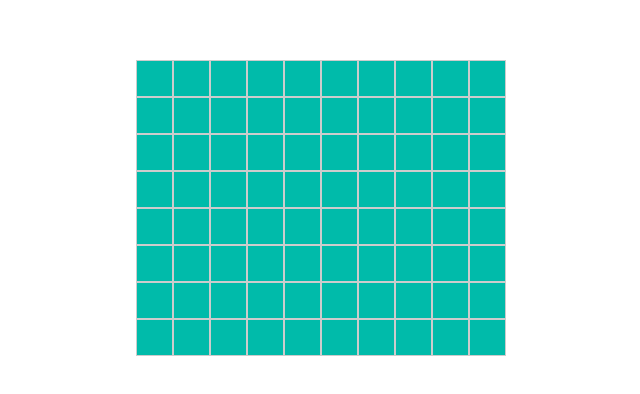
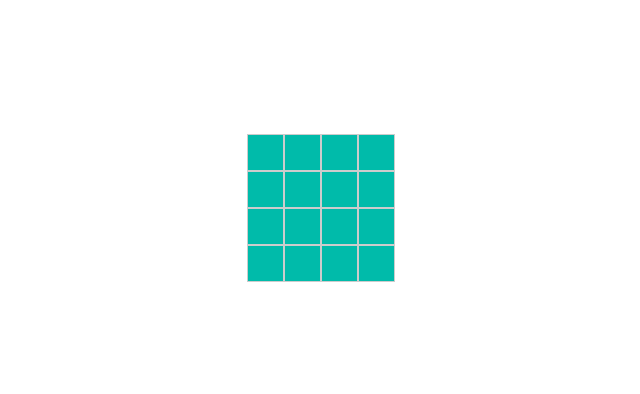
Before and after one commit to nascarsayan/react-stack, a Preact app in the folder mine-sweeper/: page / in a window 1280 px wide. Shown: the part 192-586 px from the top of the page, without its empty margins (319-959 px from the left). Built offline with nearby package versions, Linux system fonts and the light colour scheme.

Commit message:
game win alert

```diff
--- a/mine-sweeper/src/app.tsx
+++ b/mine-sweeper/src/app.tsx
@@ -12,17 +12,17 @@ export function App() {
 
   const [board, setBoard] = useState<Array<Array<Cell>>>([])
 
-  const [isGameOver, setIsGameOver] = useState<boolean>(false)
+  const [isGameDone, setIsGameDone] = useState<boolean>(false)
 
   useEffect(() => {
     createBoard()
   }, [])
 
-  let numRows = 8
-  let numCols = 10
+  let numRows = 4
+  let numCols = 4
 
   function getMineCells() {
-    let totalMines = 8 // (numRows * numCols) / 6
+    let totalMines = 2 // (numRows * numCols) / 6
 
     let allCells = (new Array(numRows * numCols)).fill(0).map(
       (_, i) => i
@@ -106,9 +106,19 @@ export function App() {
     }
   }
 
+  function isGameWon(board: Cell[][]) {
+    for (let i = 0; i < numRows; i++) {
+      for (let j = 0; j < numCols; j++) {
+        if (board[i][j].isRevealed) continue
+        if (!board[i][j].isMine) return false
+      }
+    }
+    return true
+  }
+
   function handleCellClick(i: number, j: number) {
 
-    if (isGameOver) return;
+    if (isGameDone) return;
 
     let newBoard = [...board]
 
@@ -122,14 +132,21 @@ export function App() {
       //   }
       // }
 
-      setIsGameOver(true);
+      setIsGameDone(true);
     } else {
       if (newBoard[i][j].mineCount == 0) {
         revealRecursive(i, j, newBoard)
       }
+
     }
 
     newBoard[i][j].isRevealed = true
+
+    let hasWon = isGameWon(newBoard)
+    if (hasWon) {
+      alert("You've won! 🎉")
+      setIsGameDone(true)
+    }
 
     setBoard(newBoard)
   }
@@ -138,7 +155,7 @@ export function App() {
     // if (!cell.isRevealed) return "";
 
     // method 2: use isGameOver
-    if (!isGameOver && !cell.isRevealed) return "";
+    if (!isGameDone && !cell.isRevealed) return "";
     if (cell.isMine) return "💣";
     return cell.mineCount || 0;
   }
@@ -155,11 +172,11 @@ export function App() {
                     <div
                       className="cell"
                       style={{
-                        cursor: (cell.isRevealed || isGameOver)
+                        cursor: (cell.isRevealed || isGameDone)
                           ? "default"
                           : "pointer",
 
-                        backgroundColor: (cell.isRevealed || isGameOver)
+                        backgroundColor: (cell.isRevealed || isGameDone)
                           ? "#fff"
                           : "#0ba"
                       }}
```
